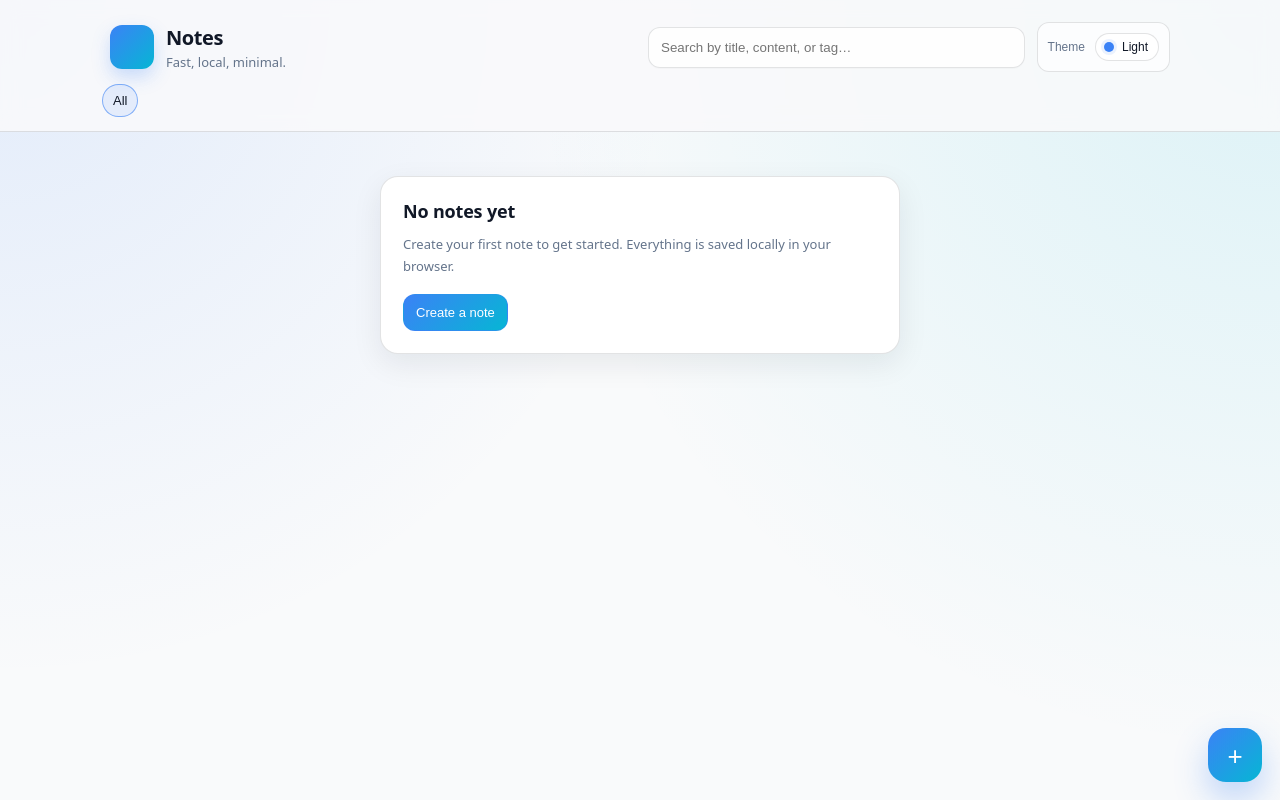
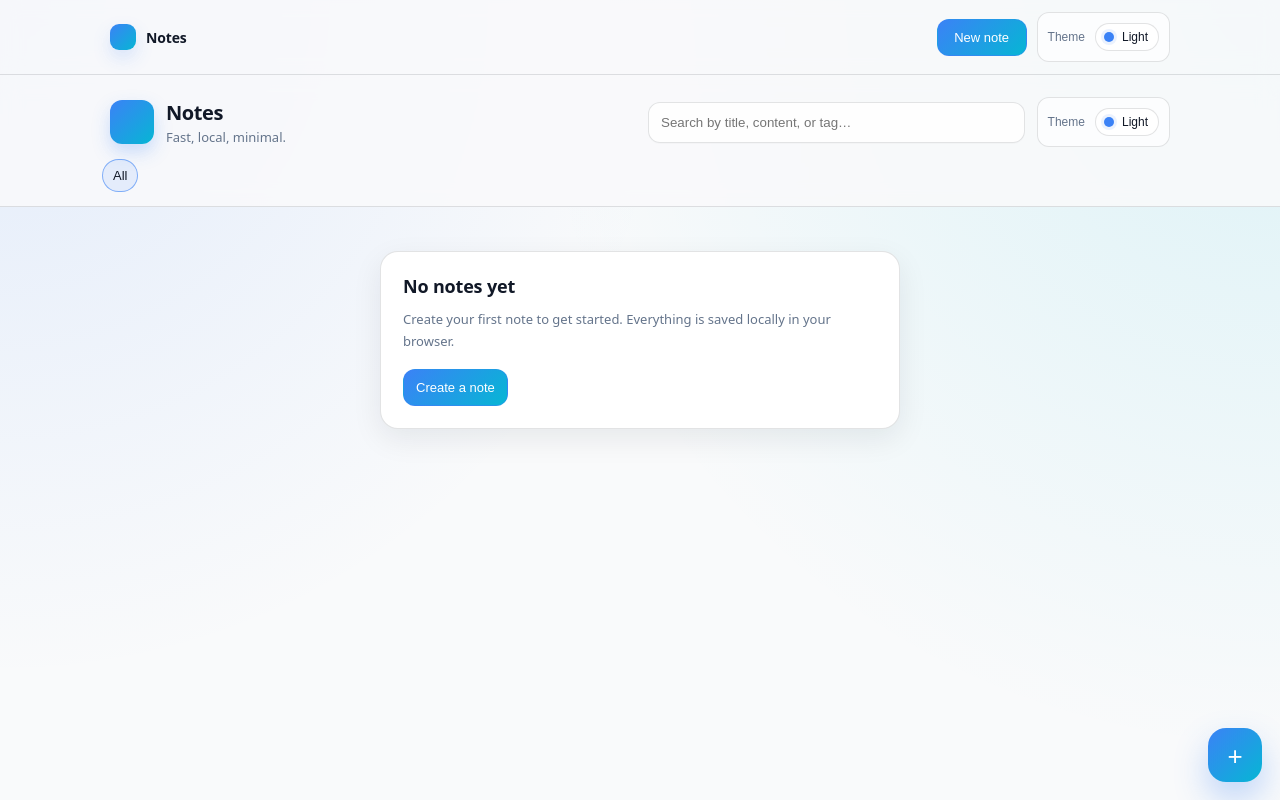
Before and after one commit to kavia-common/simple-notes-application-241727-241741, a React (Create React App) app in the folder notes_frontend/: page / in a window 1280 px wide. Built offline with nearby package versions, Linux system fonts and the light colour scheme.

Commit message:
Checkpoint 3 - cme1d0aaa5

```diff
--- a/notes_frontend/src/App.js
+++ b/notes_frontend/src/App.js
@@ -1,4 +1,5 @@
 import React, { useEffect, useMemo, useState } from "react";
+import Navbar from "./components/Navbar";
 import NotesHeader from "./components/NotesHeader";
 import NotesList from "./components/NotesList";
 import NoteEditorModal from "./components/NoteEditorModal";
@@ -164,6 +165,11 @@ export default function App() {
 
   return (
     <div className="appRoot">
+      <Navbar
+        theme={theme}
+        onThemeToggle={() => setTheme((t) => (t === "dark" ? "light" : "dark"))}
+        onCreate={openCreate}
+      />
       <NotesHeader
         query={query}
         onQueryChange={setQuery}
--- /dev/null
+++ b/notes_frontend/src/components/Navbar.js
@@ -0,0 +1,32 @@
+import React from "react";
+import ThemeToggle from "./ThemeToggle";
+
+/**
+ * Top-level navigation bar for the app.
+ * Kept intentionally simple (single-screen app) but provides a consistent place for
+ * primary actions and theme switching.
+ */
+export default function Navbar({ theme, onThemeToggle, onCreate }) {
+  return (
+    <nav className="navbar" aria-label="Primary">
+      <div className="navbarInner">
+        <a className="navbarBrand" href="#top" aria-label="Go to notes list">
+          <span className="navbarMark" aria-hidden="true" />
+          <span className="navbarBrandText">Notes</span>
+        </a>
+
+        <div className="navbarActions">
+          <button
+            type="button"
+            className="button primary navbarNewButton"
+            onClick={onCreate}
+          >
+            New note
+          </button>
+
+          <ThemeToggle theme={theme} onToggle={onThemeToggle} />
+        </div>
+      </div>
+    </nav>
+  );
+}
--- a/notes_frontend/src/styles/global.css
+++ b/notes_frontend/src/styles/global.css
@@ -83,9 +83,80 @@ body {
   flex-direction: column;
 }
 
+/* Navbar */
+.navbar {
+  position: sticky;
+  top: 0;
+  z-index: 6;
+  backdrop-filter: blur(10px);
+  background: var(--header-bg);
+  border-bottom: 1px solid var(--border);
+}
+
+.navbarInner {
+  max-width: 1100px;
+  margin: 0 auto;
+  padding: 12px 12px;
+  display: flex;
+  align-items: center;
+  justify-content: space-between;
+  gap: 12px;
+}
+
+@media (min-width: 760px) {
+  .navbarInner {
+    padding: 12px 20px;
+  }
+}
+
+.navbarBrand {
+  display: inline-flex;
+  align-items: center;
+  gap: 10px;
+  text-decoration: none;
+  color: var(--text);
+  min-width: 0;
+}
+
+.navbarBrand:focus {
+  outline: none;
+  box-shadow: 0 0 0 4px rgba(59, 130, 246, 0.12);
+  border-radius: 12px;
+}
+
+.navbarMark {
+  width: 26px;
+  height: 26px;
+  border-radius: 9px;
+  background: linear-gradient(135deg, rgba(59, 130, 246, 1), rgba(6, 182, 212, 1));
+  box-shadow: 0 8px 18px rgba(59, 130, 246, 0.18);
+  flex: 0 0 auto;
+}
+
+.navbarBrandText {
+  font-size: 14px;
+  font-weight: 700;
+  letter-spacing: -0.01em;
+  white-space: nowrap;
+  overflow: hidden;
+  text-overflow: ellipsis;
+}
+
+.navbarActions {
+  display: flex;
+  align-items: center;
+  justify-content: flex-end;
+  gap: 10px;
+}
+
+.navbarNewButton {
+  min-width: auto;
+  padding: 10px 12px;
+}
+
 .header {
   position: sticky;
-  top: 0;
+  top: 52px;
   z-index: 5;
   backdrop-filter: blur(10px);
   background: var(--header-bg);
```
